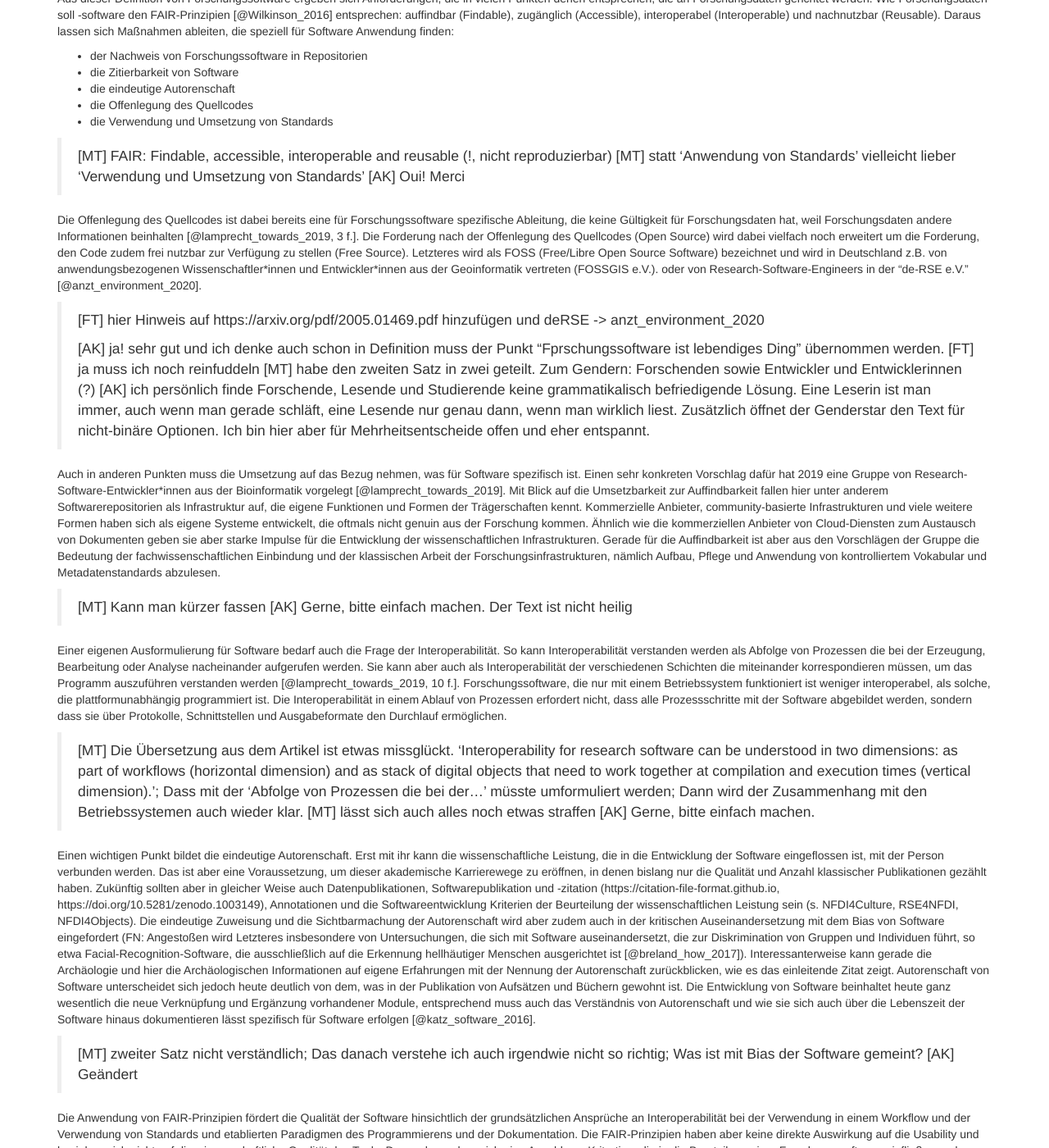
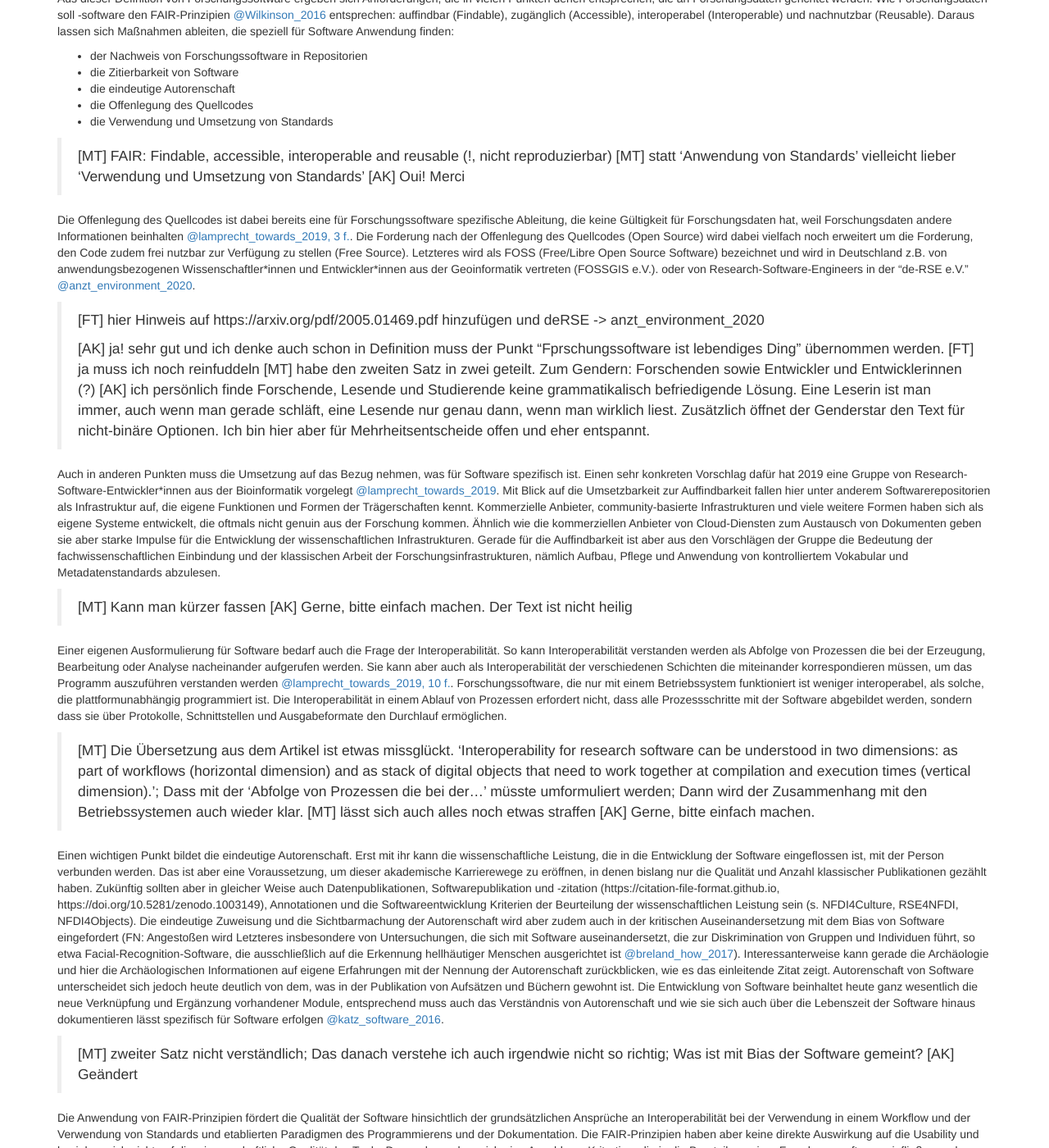
Before and after one commit to Research-Squirrel-Engineers/Impuls_SoftwareRezensionen_DGUF, a Jekyll site: the page built from Draft.md, in a window 1280 px wide and 1400 px high, scrolled down 1345 px. Shown: the whole window at 82% size. Built offline with Jekyll 4.4.1, drawn with Linux system fonts in a browser that asks for light colours; nearby versions of some CDN libraries; part of the change alters nothing that is shown; some of the changed text lies outside the part shown.

Commit message:
Update Draft.md

```diff
--- a/Draft.md
+++ b/Draft.md
@@ -52,10 +52,10 @@ Die Beurteilung einer wissenschaftlichen Publikation ist eine traditionsreiche F
 > [AK] gute Idee bitte einen Vorschlag machen
 
 ### Was ist Forschungssoftware?
-Unter Forschungssoftware verstehen wir Software, die mit einem spezifischen Fokus auf ihren Einsatz in der Forschung entwickelt wurde, also um Forschungsdaten zu erzeugen, zu verarbeiten oder zu analysieren [#hettrick_2014_14809]. Dies könnten beispielsweise Programme sein, die der Kalibrierung und Umrechnung von Messwerten, der Annotation von Texten und Objekten, oder der Bereitstellung sowie der Verknüpfung und Visualisierung fachlich relevanter Vokabulare dienen. Forschungssoftware kann auf einen sehr spezifischen Bedarf gerichtet sein oder bietet generische Lösungen an. Sie ist dabei stets Teil des Forschungsprozesses, der in allen seinen Punkten nachvollziehbar und soweit möglich reproduzierbar sein muss.
+Unter Forschungssoftware verstehen wir Software, die mit einem spezifischen Fokus auf ihren Einsatz in der Forschung entwickelt wurde, also um Forschungsdaten zu erzeugen, zu verarbeiten oder zu analysieren [@hettrick_2014_14809](#hettrick_2014_14809). Dies könnten beispielsweise Programme sein, die der Kalibrierung und Umrechnung von Messwerten, der Annotation von Texten und Objekten, oder der Bereitstellung sowie der Verknüpfung und Visualisierung fachlich relevanter Vokabulare dienen. Forschungssoftware kann auf einen sehr spezifischen Bedarf gerichtet sein oder bietet generische Lösungen an. Sie ist dabei stets Teil des Forschungsprozesses, der in allen seinen Punkten nachvollziehbar und soweit möglich reproduzierbar sein muss.
 
 ### FAIRe Forschungssoftware?
-Aus dieser Definition von Forschungssoftware ergeben sich Anforderungen, die in vielen Punkten denen entsprechen, die an Forschungsdaten gerichtet werden. Wie Forschungsdaten soll -software den FAIR-Prinzipien [@Wilkinson_2016] entsprechen: auffindbar (Findable), zugänglich (Accessible), interoperabel (Interoperable) und nachnutzbar (Reusable). Daraus lassen sich Maßnahmen ableiten, die speziell für Software Anwendung finden:
+Aus dieser Definition von Forschungssoftware ergeben sich Anforderungen, die in vielen Punkten denen entsprechen, die an Forschungsdaten gerichtet werden. Wie Forschungsdaten soll -software den FAIR-Prinzipien [@Wilkinson_2016](#Wilkinson_2016) entsprechen: auffindbar (Findable), zugänglich (Accessible), interoperabel (Interoperable) und nachnutzbar (Reusable). Daraus lassen sich Maßnahmen ableiten, die speziell für Software Anwendung finden:
 
 - der Nachweis von Forschungssoftware in Repositorien
 - die Zitierbarkeit von Software
@@ -67,7 +67,7 @@ Aus dieser Definition von Forschungssoftware ergeben sich Anforderungen, die in
 > [MT] statt 'Anwendung von Standards' vielleicht lieber 'Verwendung und Umsetzung von Standards'
 > [AK] Oui! Merci
 
-Die Offenlegung des Quellcodes ist dabei bereits eine für Forschungssoftware spezifische Ableitung, die keine Gültigkeit für Forschungsdaten hat, weil Forschungsdaten andere Informationen beinhalten [@lamprecht_towards_2019, 3 f.]. Die Forderung nach der Offenlegung des Quellcodes (Open Source) wird dabei vielfach noch erweitert um die Forderung, den Code zudem frei nutzbar zur Verfügung zu stellen (Free Source). Letzteres wird als FOSS (Free/Libre Open Source Software) bezeichnet und wird in Deutschland z.B. von anwendungsbezogenen Wissenschaftler\*innen und Entwickler\*innen aus der Geoinformatik vertreten (FOSSGIS e.V.). oder von Research-Software-Engineers in der "de-RSE e.V." [@anzt_environment_2020].
+Die Offenlegung des Quellcodes ist dabei bereits eine für Forschungssoftware spezifische Ableitung, die keine Gültigkeit für Forschungsdaten hat, weil Forschungsdaten andere Informationen beinhalten [@lamprecht_towards_2019, 3 f.](#lamprecht_towards_2019). Die Forderung nach der Offenlegung des Quellcodes (Open Source) wird dabei vielfach noch erweitert um die Forderung, den Code zudem frei nutzbar zur Verfügung zu stellen (Free Source). Letzteres wird als FOSS (Free/Libre Open Source Software) bezeichnet und wird in Deutschland z.B. von anwendungsbezogenen Wissenschaftler\*innen und Entwickler\*innen aus der Geoinformatik vertreten (FOSSGIS e.V.). oder von Research-Software-Engineers in der "de-RSE e.V." [@anzt_environment_2020](#anzt_environment_2020).
 
 > [FT] hier Hinweis auf https://arxiv.org/pdf/2005.01469.pdf hinzufügen und deRSE -> anzt_environment_2020
 >
@@ -76,19 +76,19 @@ Die Offenlegung des Quellcodes ist dabei bereits eine für Forschungssoftware sp
 > [MT] habe den zweiten Satz in zwei geteilt. Zum Gendern: Forschenden sowie Entwickler und Entwicklerinnen (?)
 > [AK] ich persönlich finde Forschende, Lesende und Studierende keine grammatikalisch befriedigende Lösung. Eine Leserin ist man immer, auch wenn man gerade schläft, eine Lesende nur genau dann, wenn man wirklich liest. Zusätzlich öffnet der Genderstar den Text für nicht-binäre Optionen. Ich bin hier aber für Mehrheitsentscheide offen und eher entspannt.
 
-Auch in anderen Punkten muss die Umsetzung auf das Bezug nehmen, was für Software spezifisch ist. Einen sehr konkreten Vorschlag dafür hat 2019 eine Gruppe von Research-Software-Entwickler\*innen aus der Bioinformatik vorgelegt [@lamprecht_towards_2019]. Mit Blick auf die Umsetzbarkeit zur Auffindbarkeit fallen hier unter anderem Softwarerepositorien als Infrastruktur auf, die eigene Funktionen und Formen der Trägerschaften kennt. Kommerzielle Anbieter, community-basierte Infrastrukturen und viele weitere Formen haben sich als eigene Systeme entwickelt, die oftmals nicht genuin aus der Forschung kommen. Ähnlich wie die kommerziellen Anbieter von Cloud-Diensten zum Austausch von Dokumenten geben sie aber starke Impulse für die Entwicklung der wissenschaftlichen Infrastrukturen. Gerade für die Auffindbarkeit ist aber aus den Vorschlägen der Gruppe die Bedeutung der fachwissenschaftlichen Einbindung und der klassischen Arbeit der Forschungsinfrastrukturen, nämlich Aufbau, Pflege und Anwendung von kontrolliertem Vokabular und Metadatenstandards abzulesen.
+Auch in anderen Punkten muss die Umsetzung auf das Bezug nehmen, was für Software spezifisch ist. Einen sehr konkreten Vorschlag dafür hat 2019 eine Gruppe von Research-Software-Entwickler\*innen aus der Bioinformatik vorgelegt [@lamprecht_towards_2019](#lamprecht_towards_2019). Mit Blick auf die Umsetzbarkeit zur Auffindbarkeit fallen hier unter anderem Softwarerepositorien als Infrastruktur auf, die eigene Funktionen und Formen der Trägerschaften kennt. Kommerzielle Anbieter, community-basierte Infrastrukturen und viele weitere Formen haben sich als eigene Systeme entwickelt, die oftmals nicht genuin aus der Forschung kommen. Ähnlich wie die kommerziellen Anbieter von Cloud-Diensten zum Austausch von Dokumenten geben sie aber starke Impulse für die Entwicklung der wissenschaftlichen Infrastrukturen. Gerade für die Auffindbarkeit ist aber aus den Vorschlägen der Gruppe die Bedeutung der fachwissenschaftlichen Einbindung und der klassischen Arbeit der Forschungsinfrastrukturen, nämlich Aufbau, Pflege und Anwendung von kontrolliertem Vokabular und Metadatenstandards abzulesen.
 
 > [MT] Kann man kürzer fassen
 > [AK] Gerne, bitte einfach machen. Der Text ist nicht heilig
 
-Einer eigenen Ausformulierung für Software bedarf auch die Frage der Interoperabilität. So kann Interoperabilität verstanden werden als Abfolge von Prozessen die bei der Erzeugung, Bearbeitung oder Analyse nacheinander aufgerufen werden. Sie kann aber auch als Interoperabilität der verschiedenen Schichten die miteinander korrespondieren müssen, um das Programm auszuführen verstanden werden [@lamprecht_towards_2019, 10 f.]. Forschungssoftware, die nur mit einem Betriebssystem funktioniert ist weniger interoperabel, als solche, die plattformunabhängig programmiert ist. Die Interoperabilität in einem Ablauf von Prozessen erfordert nicht, dass alle Prozessschritte mit der Software abgebildet werden, sondern dass sie über Protokolle, Schnittstellen und Ausgabeformate den Durchlauf ermöglichen.
+Einer eigenen Ausformulierung für Software bedarf auch die Frage der Interoperabilität. So kann Interoperabilität verstanden werden als Abfolge von Prozessen die bei der Erzeugung, Bearbeitung oder Analyse nacheinander aufgerufen werden. Sie kann aber auch als Interoperabilität der verschiedenen Schichten die miteinander korrespondieren müssen, um das Programm auszuführen verstanden werden [@lamprecht_towards_2019, 10 f.](#lamprecht_towards_2019). Forschungssoftware, die nur mit einem Betriebssystem funktioniert ist weniger interoperabel, als solche, die plattformunabhängig programmiert ist. Die Interoperabilität in einem Ablauf von Prozessen erfordert nicht, dass alle Prozessschritte mit der Software abgebildet werden, sondern dass sie über Protokolle, Schnittstellen und Ausgabeformate den Durchlauf ermöglichen.
 
 > [MT] Die Übersetzung aus dem Artikel ist etwas missglückt. 'Interoperability for research software can be understood in two dimensions: as part of workflows (horizontal dimension) and as stack of digital objects that need to work together at compilation and execution times (vertical dimension).'; Dass mit der 'Abfolge von Prozessen die bei der...' müsste umformuliert werden; Dann wird der Zusammenhang mit den Betriebssystemen auch wieder klar.
 > [MT] lässt sich auch alles noch etwas straffen
 > [AK] Gerne, bitte einfach machen.
 
-Einen wichtigen Punkt bildet die eindeutige Autorenschaft. Erst mit ihr kann die wissenschaftliche Leistung, die in die Entwicklung der Software eingeflossen ist, mit der Person verbunden werden. Das ist aber eine Voraussetzung, um dieser akademische Karrierewege zu eröffnen, in denen bislang nur die Qualität und Anzahl klassischer Publikationen gezählt haben. Zukünftig sollten aber in gleicher Weise auch Datenpublikationen, Softwarepublikation und -zitation (https://citation-file-format.github.io, https://doi.org/10.5281/zenodo.1003149), Annotationen und die Softwareentwicklung Kriterien der Beurteilung der wissenschaftlichen Leistung sein (s. NFDI4Culture, RSE4NFDI, NFDI4Objects). Die eindeutige Zuweisung und die Sichtbarmachung der Autorenschaft wird aber zudem auch in der kritischen Auseinandersetzung mit dem Bias von Software eingefordert (FN: Angestoßen wird Letzteres insbesondere von Untersuchungen, die sich mit Software auseinandersetzt, die zur Diskrimination von Gruppen und Individuen führt, so etwa Facial-Recognition-Software, die ausschließlich auf die Erkennung hellhäutiger Menschen ausgerichtet ist [@breland_how_2017]).
-Interessanterweise kann gerade die Archäologie und hier die Archäologischen Informationen auf eigene Erfahrungen mit der Nennung der Autorenschaft zurückblicken, wie es das einleitende Zitat zeigt. Autorenschaft von Software unterscheidet sich jedoch heute deutlich von dem, was in der Publikation von Aufsätzen und Büchern gewohnt ist. Die Entwicklung von Software beinhaltet heute ganz wesentlich die neue Verknüpfung und Ergänzung vorhandener Module, entsprechend muss auch das Verständnis von Autorenschaft und wie sie sich auch über die Lebenszeit der Software hinaus dokumentieren lässt spezifisch für Software erfolgen [@katz_software_2016].
+Einen wichtigen Punkt bildet die eindeutige Autorenschaft. Erst mit ihr kann die wissenschaftliche Leistung, die in die Entwicklung der Software eingeflossen ist, mit der Person verbunden werden. Das ist aber eine Voraussetzung, um dieser akademische Karrierewege zu eröffnen, in denen bislang nur die Qualität und Anzahl klassischer Publikationen gezählt haben. Zukünftig sollten aber in gleicher Weise auch Datenpublikationen, Softwarepublikation und -zitation (https://citation-file-format.github.io, https://doi.org/10.5281/zenodo.1003149), Annotationen und die Softwareentwicklung Kriterien der Beurteilung der wissenschaftlichen Leistung sein (s. NFDI4Culture, RSE4NFDI, NFDI4Objects). Die eindeutige Zuweisung und die Sichtbarmachung der Autorenschaft wird aber zudem auch in der kritischen Auseinandersetzung mit dem Bias von Software eingefordert (FN: Angestoßen wird Letzteres insbesondere von Untersuchungen, die sich mit Software auseinandersetzt, die zur Diskrimination von Gruppen und Individuen führt, so etwa Facial-Recognition-Software, die ausschließlich auf die Erkennung hellhäutiger Menschen ausgerichtet ist [@breland_how_2017](#breland_how_2017)).
+Interessanterweise kann gerade die Archäologie und hier die Archäologischen Informationen auf eigene Erfahrungen mit der Nennung der Autorenschaft zurückblicken, wie es das einleitende Zitat zeigt. Autorenschaft von Software unterscheidet sich jedoch heute deutlich von dem, was in der Publikation von Aufsätzen und Büchern gewohnt ist. Die Entwicklung von Software beinhaltet heute ganz wesentlich die neue Verknüpfung und Ergänzung vorhandener Module, entsprechend muss auch das Verständnis von Autorenschaft und wie sie sich auch über die Lebenszeit der Software hinaus dokumentieren lässt spezifisch für Software erfolgen [@katz_software_2016](#katz_software_2016).
 
 > [MT] zweiter Satz nicht verständlich; Das danach verstehe ich auch irgendwie nicht so richtig; Was ist mit Bias der Software gemeint?
 > [AK] Geändert
@@ -132,7 +132,7 @@ Die Frage der Interoperabilität und im gewissen Maße auch der Zugänglichkeit
 Unter Nutzbarkeit wird oftmals allein UX Design verstanden, was Fragen der Gestaltung und Bedienbarkeit grafischer Oberflächen von Programmen (GUI) und Webseiten beinhaltet. Hier geht es dann um die Benutzbarkeit von Webanwendungen mit verschiedenen Endgeräten (Responsivität), die Strukturierung von Informationen über die Menüführung hinweg, die Verständlichkeit von Texten und auch die Barrierefreiheit (Farbkontraste, Screenreader u.ä.).
 
 Usability umfasst aber noch mehr und schließt alle Aspekte ein, die eine fehlerfreie und effiziente Nutzung durch die Forscherin, den Forscher ermöglichen. Für Forschungssoftware ist es z.B. besonders wichtig, dass die Eingabe von Daten sich an der Eingabepraxis orientiert; wenn etwa die händische Eingabe von Werten sehr typisch ist, dann ist es Aufgabe einer guten Benutzbarkeit, diesen Vorgang mit vorgegebenen Feldformaten, automatischem Speichern, gut sichtbaren Feldern oder ähnlichem zu unterstützen. Ebenso muss Software die üblicherweise von Teams genutzt wird, in denen verschiedene Kompetenzen vertreten sind, ein Rechtemanagement vorsehen, das die unterschiedlichen Verantwortlichkeiten abbilden kann. Forschungssoftware wird nicht im leeren Raum genutzt, sondern trifft auf Erwartungen und Gewohnheiten der Nutzer\*innen, sowohl was ihre Bedienung betrifft, als auch die ergänzenden Angebote zur Unterstützung, wie Tutorials FAQs und ähnliches. Software, die für hochspezielle Fragestellungen verwendet wird, die auf einer Reihe vorhergehender Prozessschritte aufbaut, richtet sich an einen anderen Nutzerkreis, als Software, die Basisfunktionen erfüllt. Weil Forscher\*innen am besten beurteilen können, ob ihre Bedarfe und Gewohnheiten gut adressiert sind und die Forschungssoftware ihnen ein gutes Arbeiten erlaubt, gehört eine Beurteilung dieser Aspekte in die Rezension.
-Ableiten lassen sich Kriterien, auf die sich die Nutzungserfahrung abbilden lässt aus der Forschung und den Referenz-Standards zur Usability. Zu nennen ist unter anderem der ISO/IEC 9126 Standard und spezifisch für Webanwendungen bilden die Empfehlungen und Standards des W3C (@noauthor_w3c_nodate).
+Ableiten lassen sich Kriterien, auf die sich die Nutzungserfahrung abbilden lässt aus der Forschung und den Referenz-Standards zur Usability. Zu nennen ist unter anderem der ISO/IEC 9126 Standard und spezifisch für Webanwendungen bilden die Empfehlungen und Standards des W3C [@noauthor_w3c_nodate](#noauthor_w3c_nodate).
 
 #### Software Engeneering
 
```
